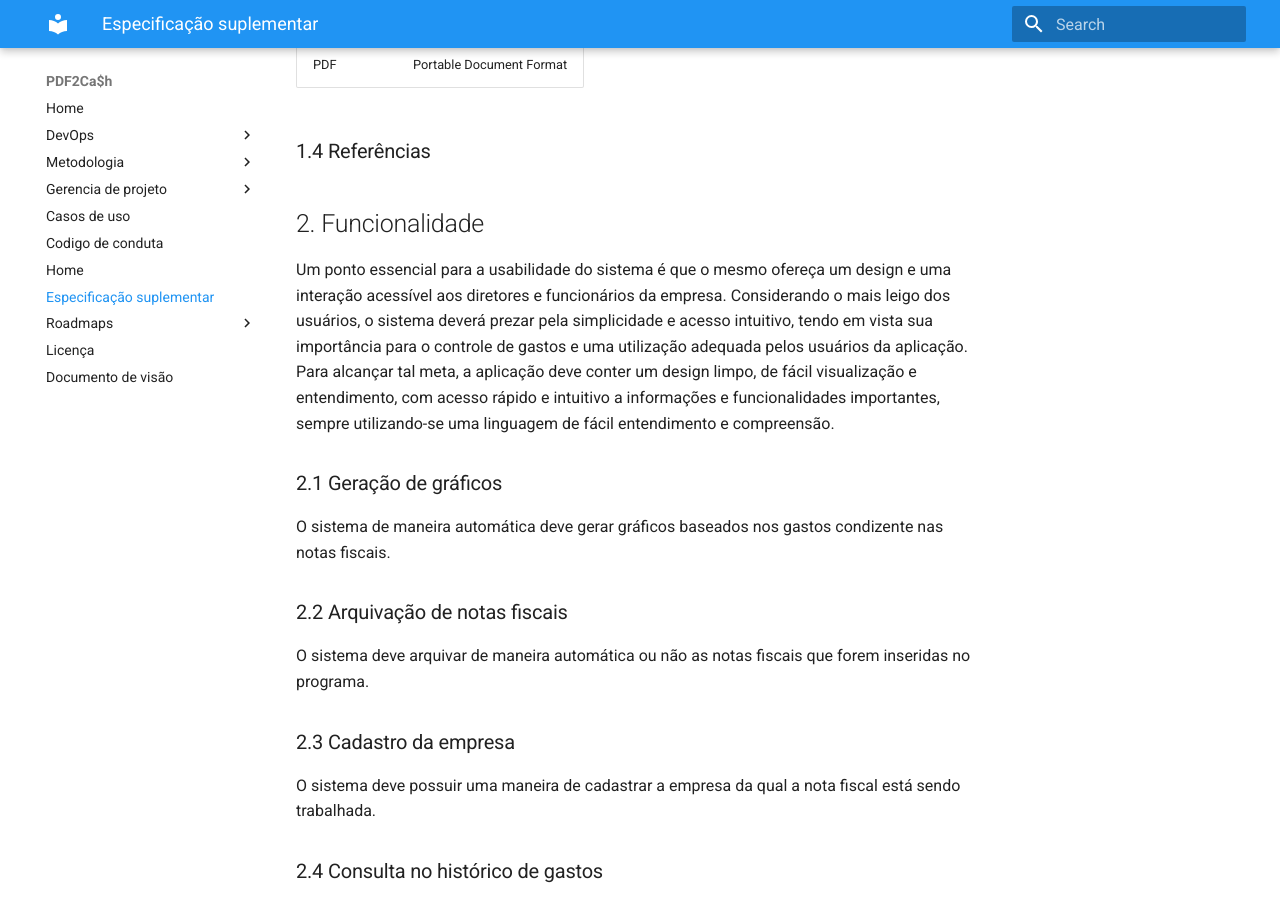
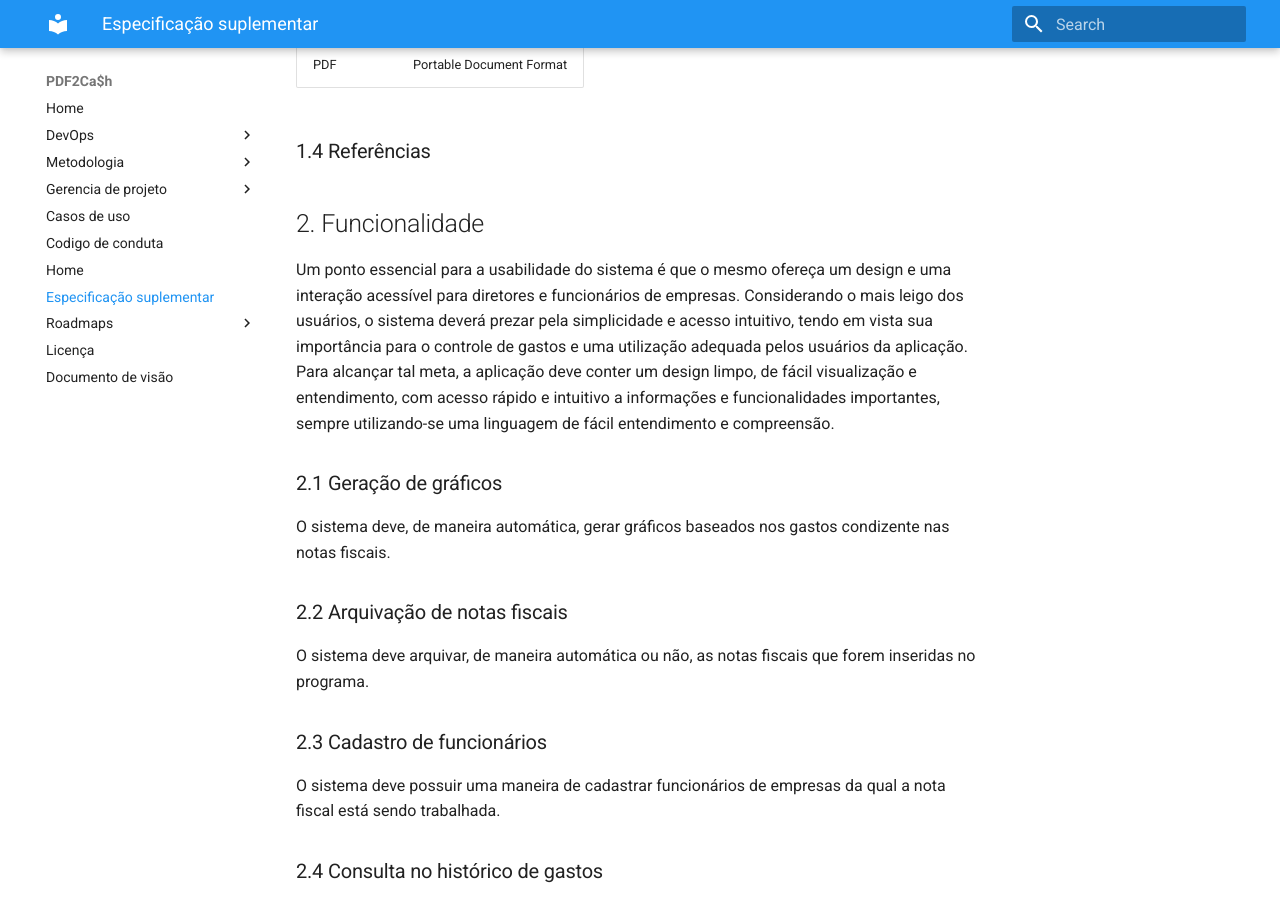
Before and after one commit to fga-eps-mds/2018.2-PDF2CASH, an MkDocs documentation site: the page built from docs/documento-de-especificacao-suplementar.md, in a window 1280 px wide and 900 px high, scrolled down 1448 px. Built offline with MkDocs 1.6.1 and Material for MkDocs 9.7.7, drawn with Linux system fonts in a browser that asks for light colours.

Commit message:
Update features of project
refs: fga-eps-mds/2018.2-PDF2CASH#173

```diff
--- a/docs/documento-de-especificacao-suplementar.md
+++ b/docs/documento-de-especificacao-suplementar.md
@@ -17,17 +17,13 @@
 | 16/09/18 | 0.10 |   Funcionalidades | Wictor Girardi|
 | 20/09/18 | 1.0 |   Revisão | Carlos Aragon|
 
-
 ## 1.                  Introdução
 
-
 ### 1.1               Finalidade
-
 
 Este documento tem como objetivo abordar aspectos técnicos, legais e demais requisitos sobre a aplicação PDF2CA$H, que não foram abordados nos demais documentos: Documento de Visão e Documento de Arquitetura.
 
 ### 1.2               Escopo
-
 
 Os requisitos aqui explicados fazem parte do processo de desenvolvimento da aplicação web PDF2CA$H, que auxiliará diretores e funcionários de empresas de pequeno porte à controlar os gastos gerados por seus funcionários por meio de notas fiscais eletrônicas geradas em PDF.
 
@@ -44,19 +40,19 @@ Os requisitos aqui explicados fazem parte do processo de desenvolvimento da apli
 
 ## 2.                  Funcionalidade
 
-Um ponto essencial para a usabilidade do sistema é que o mesmo ofereça um design e uma interação acessível aos diretores e funcionários da empresa. Considerando o mais leigo dos usuários, o sistema deverá prezar pela simplicidade e acesso intuitivo, tendo em vista sua importância para o controle de gastos e uma utilização adequada pelos usuários da aplicação. Para alcançar tal meta, a aplicação deve conter um design limpo, de fácil visualização e entendimento, com acesso rápido e intuitivo a informações e funcionalidades importantes, sempre utilizando-se uma linguagem de fácil entendimento e compreensão.
+Um ponto essencial para a usabilidade do sistema é que o mesmo ofereça um design e uma interação acessível para diretores e funcionários de empresas. Considerando o mais leigo dos usuários, o sistema deverá prezar pela simplicidade e acesso intuitivo, tendo em vista sua importância para o controle de gastos e uma utilização adequada pelos usuários da aplicação. Para alcançar tal meta, a aplicação deve conter um design limpo, de fácil visualização e entendimento, com acesso rápido e intuitivo a informações e funcionalidades importantes, sempre utilizando-se uma linguagem de fácil entendimento e compreensão.
 
 ### 2.1               Geração de gráficos
 
-O sistema de maneira automática deve gerar gráficos baseados nos gastos condizente nas notas fiscais.
+O sistema deve, de maneira automática, gerar gráficos baseados nos gastos condizente nas notas fiscais.
 
 ### 2.2               Arquivação de notas fiscais
 
-O sistema deve arquivar de maneira automática ou não as notas fiscais que forem inseridas no programa.
+O sistema deve arquivar, de maneira automática ou não, as notas fiscais que forem inseridas no programa.
 
-### 2.3               Cadastro da empresa
+### 2.3               Cadastro de funcionários
 
-O sistema deve possuir uma maneira de cadastrar a empresa da qual a nota fiscal está sendo trabalhada.
+O sistema deve possuir uma maneira de cadastrar funcionários de empresas da qual a nota fiscal está sendo trabalhada.
 
 ### 2.4               Consulta no histórico de gastos
 
```
